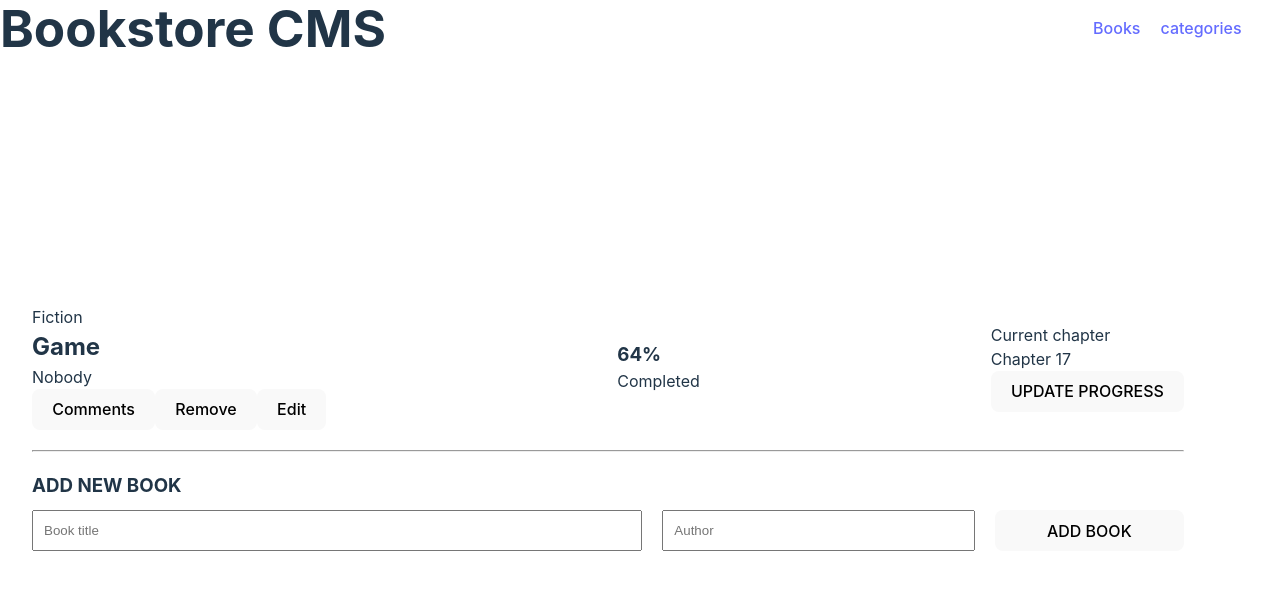
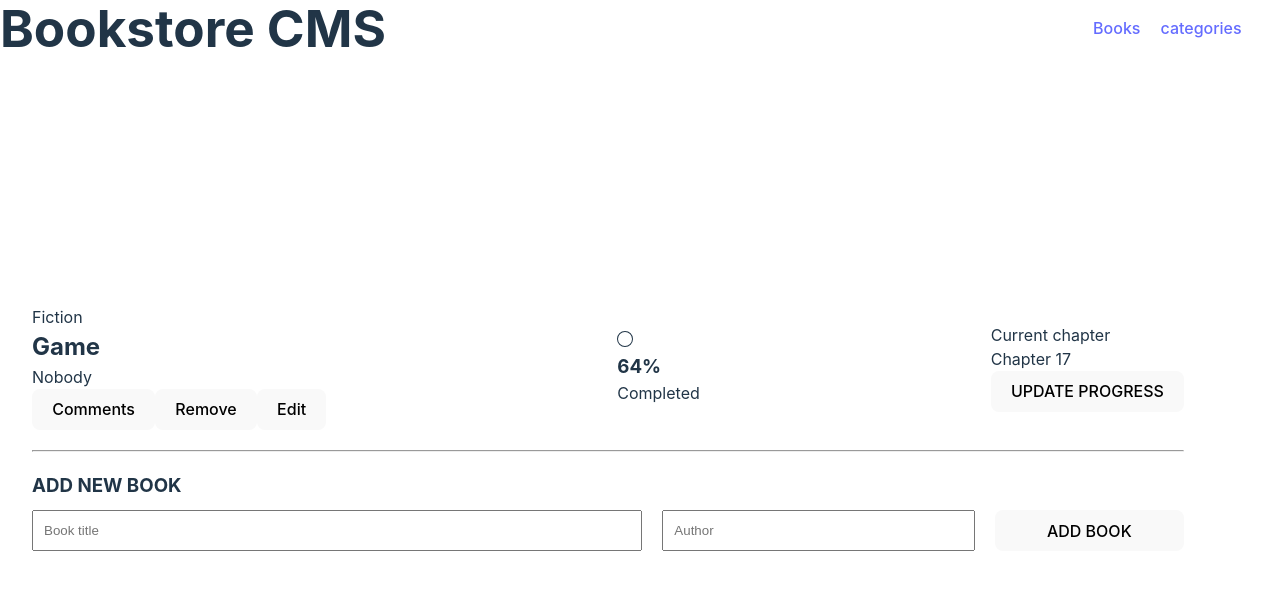
Before and after one commit to Luffytaro22/Bookstore, a React (Vite) app: page / in a window 1280 px wide. Shown: the top 590 px of the page. Built offline with nearby package versions, Linux system fonts and the light colour scheme; no server answers.

Commit message:
Added an icon for the circle

```diff
--- a/src/components/Books.jsx
+++ b/src/components/Books.jsx
@@ -1,6 +1,7 @@
 import PropTypes from 'prop-types';
 import { removeBook } from '../redux/books/booksSlice';
 import { useDispatch } from 'react-redux';
+import { BsCircle } from 'react-icons/bs';
 import { deleteBooks } from '../redux/books/booksSlice';
 import styles from '../styles/books.module.css';
 
@@ -23,9 +24,12 @@ export default function Books({ gender, title, author, id }) {
           <button type="button" className="booksButtons">Edit</button>
         </div>
       </div>
-      <div className="booksComplete">
-        <h3>64%</h3>
-        <p>Completed</p>
+      <div className={styles.booksComplete}>
+        <BsCircle className={styles.Oval2} />
+        <div>
+          <h3>64%</h3>
+          <p>Completed</p>
+        </div>
       </div>
       <div className="booksChapter">
         <p>Current chapter</p>
```
